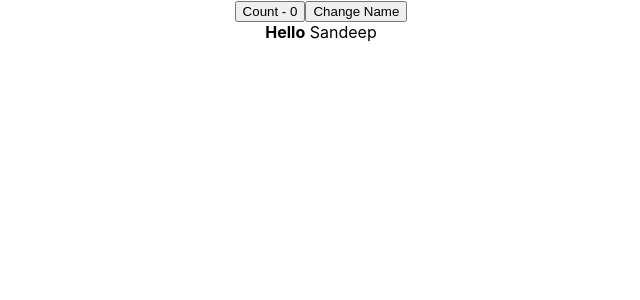
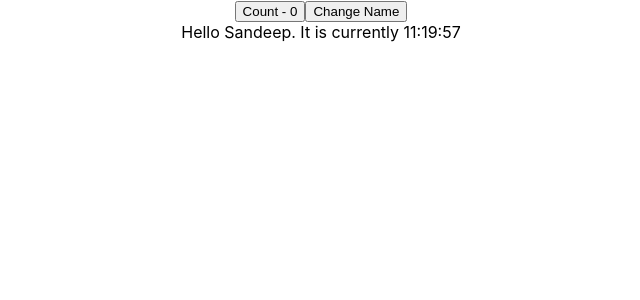
Before and after one commit to SandeepKumar377/ReactJS-Render, a React (Create React App) app: page / in a window 1280 px wide. Shown: the top 300 px of the page, without its empty margins (319-959 px from the left). Built offline with nearby package versions, Linux system fonts and the light colour scheme.

Commit message:
Incorrect memo with Impure Component

```diff
--- /dev/null
+++ b/src/components/Incorrect Optimizations/ChildFour.js
@@ -0,0 +1,13 @@
+import React from 'react'
+
+export const ChildFour = ({ name }) => {
+    const date = new Date()
+    console.log('ChildFour Render');
+    return (
+        <div>
+            Hello {name}. It is currently {date.getHours()}:{date.getMinutes()}:{date.getSeconds()}
+        </div>
+    )
+}
+
+export const MemoizedChildFour = React.memo(ChildFour)
--- a/src/components/Incorrect Optimizations/ParentThree.js
+++ b/src/components/Incorrect Optimizations/ParentThree.js
@@ -1,5 +1,6 @@
 import React, { useState } from 'react'
-import { MemoizedChildThree } from './ChildThree'
+import { MemoizedChildFour } from './ChildFour'
+// import { MemoizedChildThree } from './ChildThree'
 
 export const ParentThree = () => {
     const [count, setCount] = useState(0)
@@ -9,9 +10,12 @@
         <div>
             <button onClick={() => setCount((c) => c + 1)}>Count - {count}</button>
             <button onClick={()=>setName('Kumar')} >Change Name</button>
-            <MemoizedChildThree name={name} >
+
+            <MemoizedChildFour name={name} />
+
+            {/* <MemoizedChildThree name={name} >
                 <strong>Hello</strong>
-            </MemoizedChildThree>
+            </MemoizedChildThree> */}
         </div>
     )
 }
```
